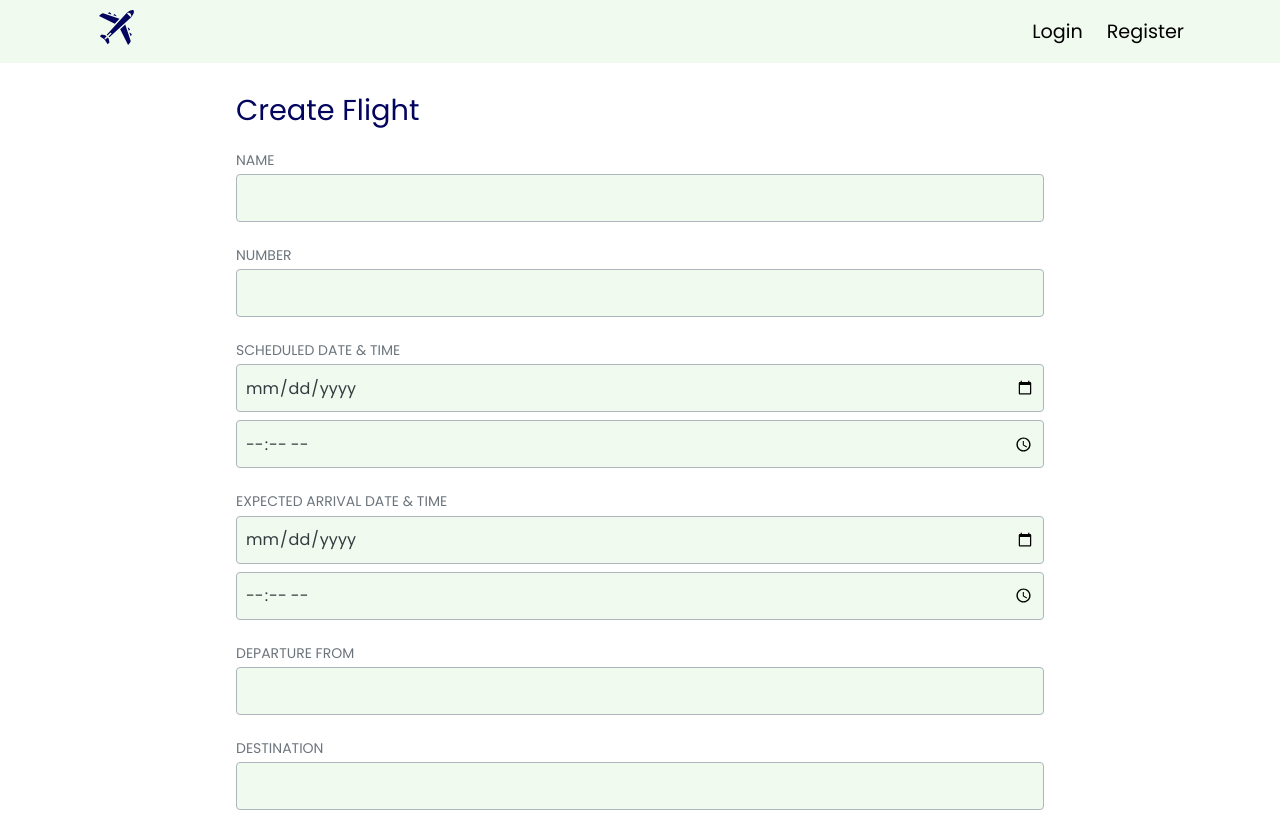
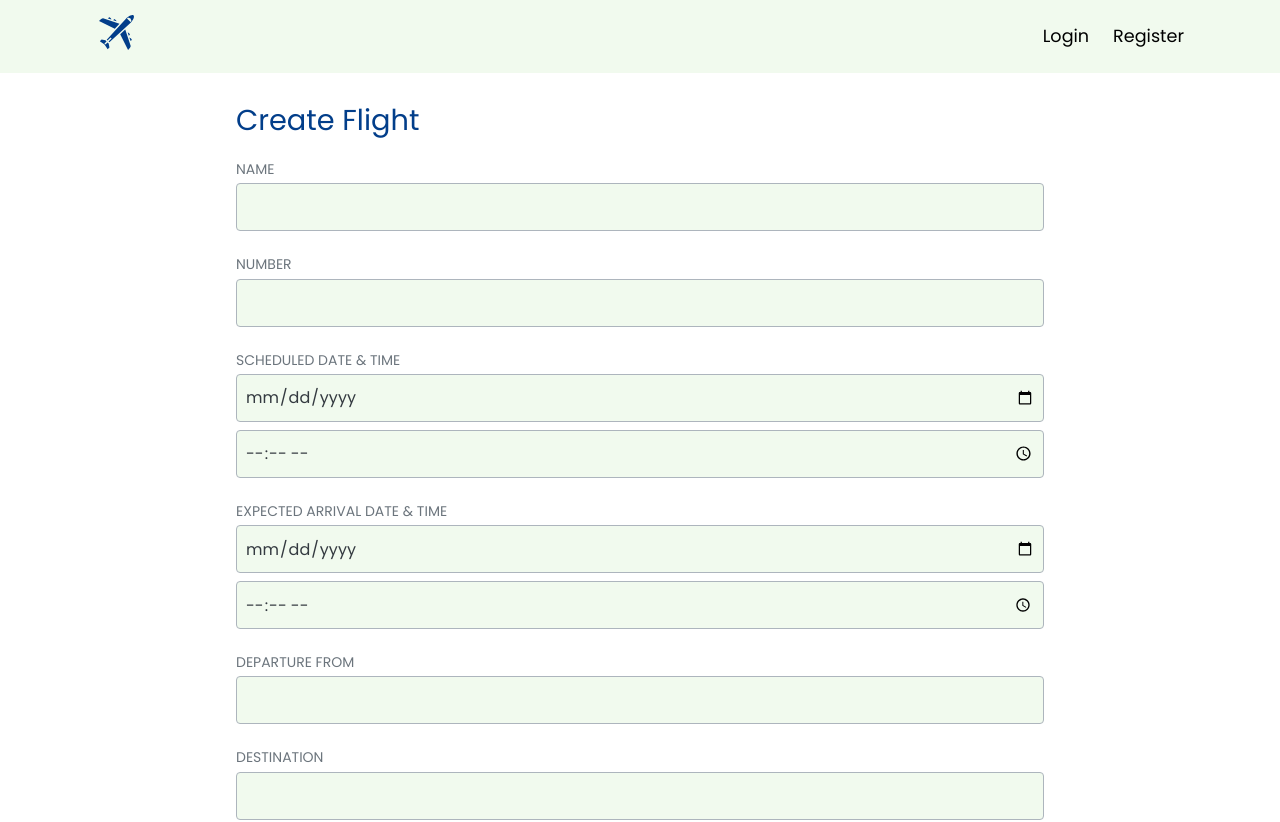
Before and after one commit to alexandreprevi/flightManager-braive, a React (Create React App) app in the folder frontend/: page /create in a window 1280 px wide. Shown: the top 822 px of the page. Built offline with nearby package versions, Linux system fonts and the light colour scheme.

Commit message:
UI update

```diff
--- a/frontend/src/components/Form/index.js
+++ b/frontend/src/components/Form/index.js
@@ -20,7 +20,7 @@ const Wrapper = (props) => {
 const Section = (props) => {
   return (
     <FlexContainer flexDirection="column" spacing="medium">
-      {props.title && <Text.Title color="darkFill">{props.title}</Text.Title>}
+      {props.title && <Text.Title color="mediumFill">{props.title}</Text.Title>}
       {props.children}
     </FlexContainer>
   )
--- a/frontend/src/components/Navbar/Navbar.styled.js
+++ b/frontend/src/components/Navbar/Navbar.styled.js
@@ -6,21 +6,21 @@ export const StyledNavbar = styled.nav`
   align-items: center;
   justify-content: space-between;
   margin-bottom: 2rem;
-  padding: 0.2rem 1rem;
+  padding: 0.5rem 1rem;
   @media (min-width: ${({ theme }) => theme.breakPoints.tablet}) {
-    padding: 0.5rem 2rem;
+    padding: 0.8rem 2rem;
   }
   @media (min-width: ${({ theme }) => theme.breakPoints.laptop}) {
-    padding: 0.5rem 4rem;
+    padding: 0.8rem 4rem;
   }
   @media (min-width: ${({ theme }) => theme.breakPoints.desktop}) {
-    padding: 0.5rem 6rem;
+    padding: 0.8rem 6rem;
   }
   @media (min-width: ${({ theme }) => theme.breakPoints.largeDesktop}) {
-    padding: 0.5rem 12rem;
+    padding: 0.8rem 12rem;
   }
 `
 
 export const StyledIcon = styled.span`
-  color: ${({ theme }) => theme.colors.darkFill};
+  color: ${({ theme }) => theme.colors.mediumFill};
 `
--- a/frontend/src/components/UI/Button.styled.js
+++ b/frontend/src/components/UI/Button.styled.js
@@ -41,6 +41,7 @@ export const Primary = styled.button`
   ${sharedStyles}
   background-color: ${({ theme }) => theme.colors.lightBg};
   color: ${({ theme }) => theme.colors.darkGrey};
+  border: ${({ theme }) => `1px solid ${theme.colors.darkGrey}`};
   &:hover {
     background-color: ${({ theme }) => theme.colors.darkGrey};
     color: ${({ theme }) => theme.colors.lightBg};
@@ -60,6 +61,7 @@ export const Secondary = styled.button`
 export const Tertiary = styled.button`
   ${sharedStyles}
   background-color: transparent;
+
   color: ${({ theme }) => theme.colors.darkFill};
   &:hover {
     color: ${({ theme }) => theme.colors.darkGrey};
--- a/frontend/src/components/UI/Text.styled.js
+++ b/frontend/src/components/UI/Text.styled.js
@@ -40,7 +40,7 @@ const Label = styled.label`
 const StyledLink = styled(Link)`
   ${sharedStyles}
   text-decoration: none;
-  font-size: 1.2rem;
+  font-size: 1.1rem;
   font-weight: 400;
   line-height: 1.2rem;
 `
```
